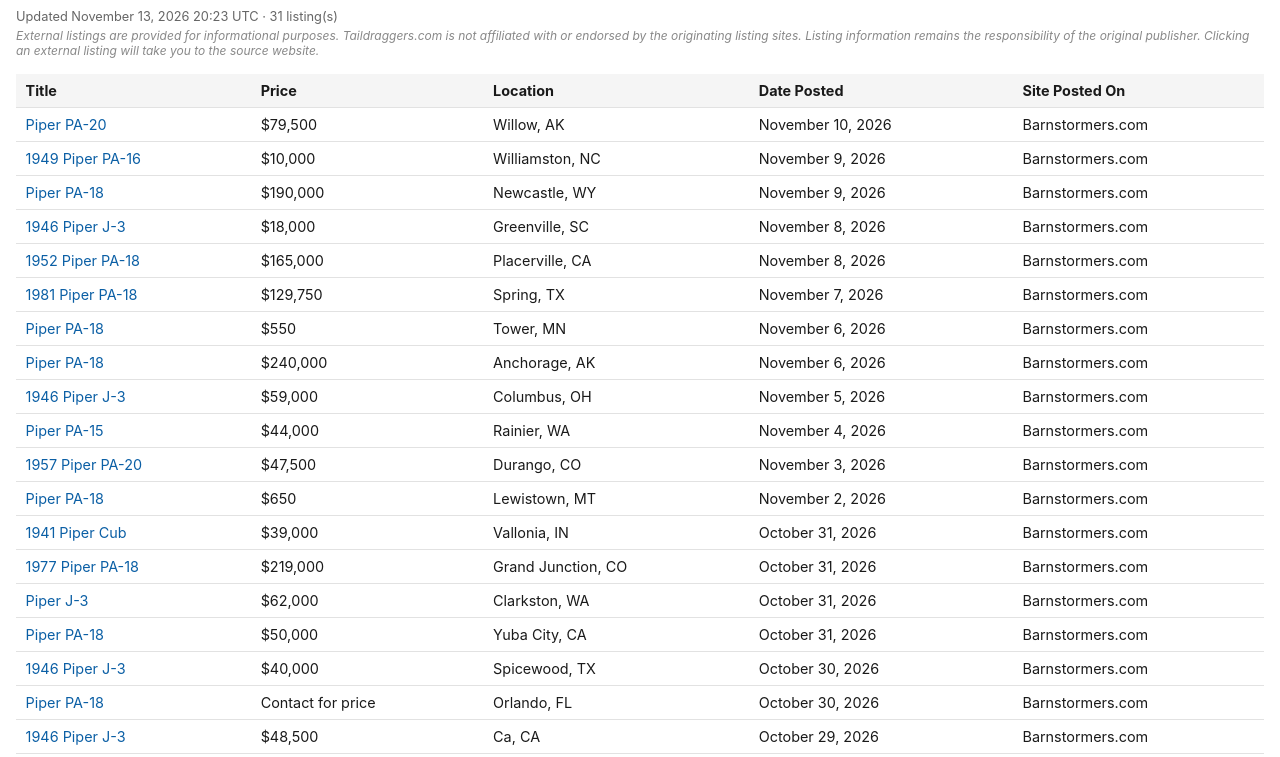
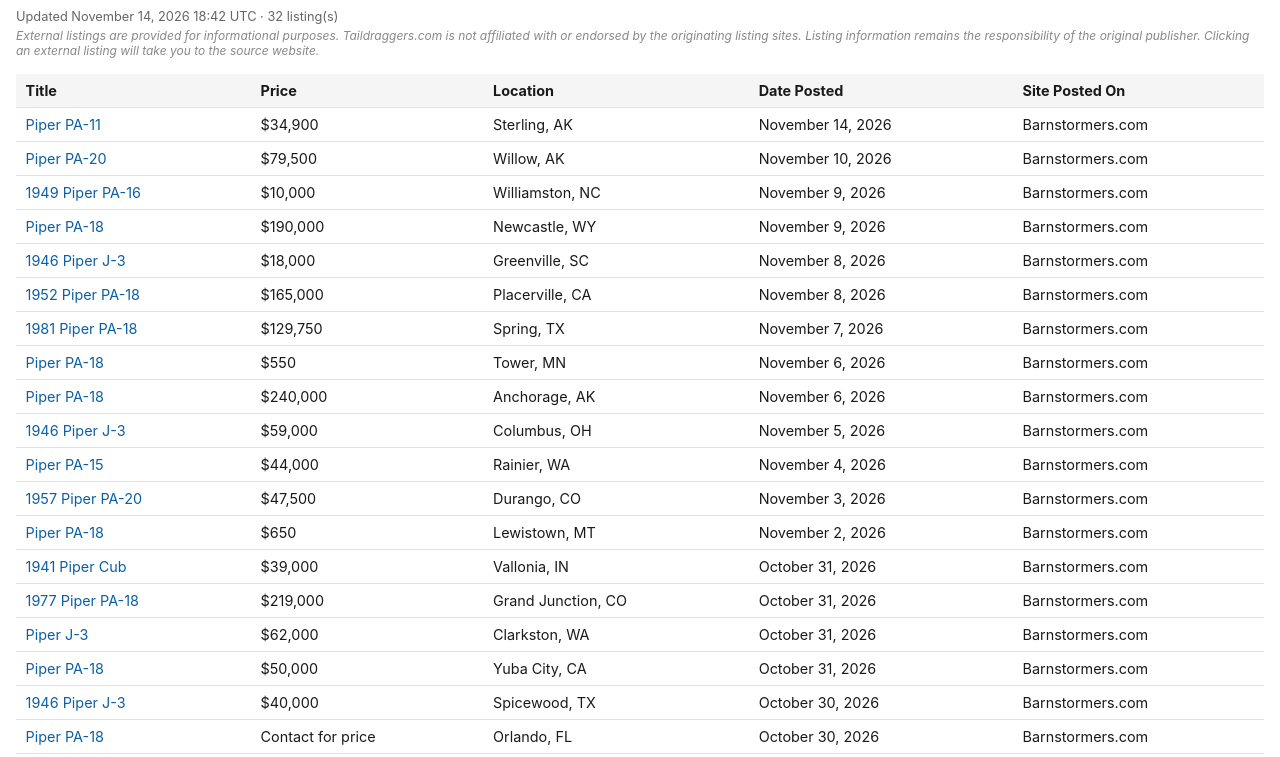
Before and after one commit to taildraggers/piper, a plain HTML site: page docs/index.html in a window 1280 px wide. Shown: the part 43-800 px from the top of the page. Drawn offline with Linux system fonts and the light colour scheme.

Commit message:
Update Piper listings (2026-11-14)

```diff
--- a/docs/index.html
+++ b/docs/index.html
@@ -76,13 +76,14 @@
 </head>
 <body>
   <h1>Other Piper Ads on the Web</h1>
-  <div class="updated">Updated November 13, 2026 20:23 UTC &middot; 31 listing(s)</div>
+  <div class="updated">Updated November 14, 2026 18:42 UTC &middot; 32 listing(s)</div>
   <div class="disclaimer">External listings are provided for informational purposes. Taildraggers.com is not affiliated with or endorsed by the originating listing sites. Listing information remains the responsibility of the original publisher. Clicking an external listing will take you to the source website.</div>
   <table>
     <thead>
       <tr><th>Title</th><th>Price</th><th>Location</th><th>Date Posted</th><th>Site Posted On</th></tr>
     </thead>
     <tbody>
+        <tr><td><a href="https://www.barnstormers.com/classified-2083727-Piper-PA-11-90.html" target="_blank" rel="noopener noreferrer">Piper PA-11</a></td><td>$34,900</td><td>Sterling, AK</td><td>November 14, 2026</td><td>Barnstormers.com</td></tr>
         <tr><td><a href="https://www.barnstormers.com/classified-2064549-Piper-PA-20-Pacer-—-160-HP.html" target="_blank" rel="noopener noreferrer">Piper PA-20</a></td><td>$79,500</td><td>Willow, AK</td><td>November 10, 2026</td><td>Barnstormers.com</td></tr>
         <tr><td><a href="https://www.barnstormers.com/classified-2082782-CA1949-PIPER-CLIPPER-PA-16.html" target="_blank" rel="noopener noreferrer">1949 Piper PA-16</a></td><td>$10,000</td><td>Williamston, NC</td><td>November 9, 2026</td><td>Barnstormers.com</td></tr>
         <tr><td><a href="https://www.barnstormers.com/classified-2026905-Super-Cub-for-Sale.html" target="_blank" rel="noopener noreferrer">Piper PA-18</a></td><td>$190,000</td><td>Newcastle, WY</td><td>November 9, 2026</td><td>Barnstormers.com</td></tr>
```
